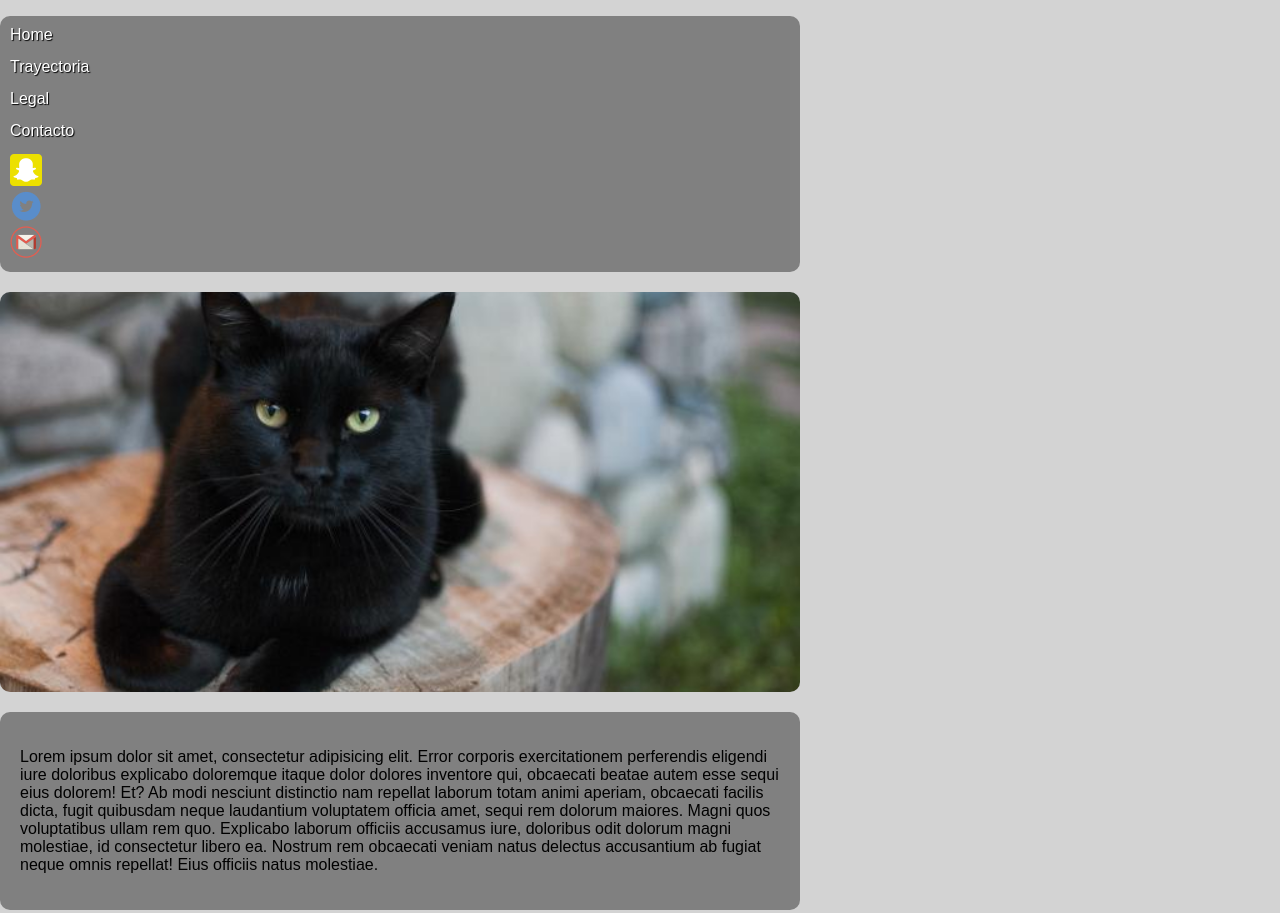
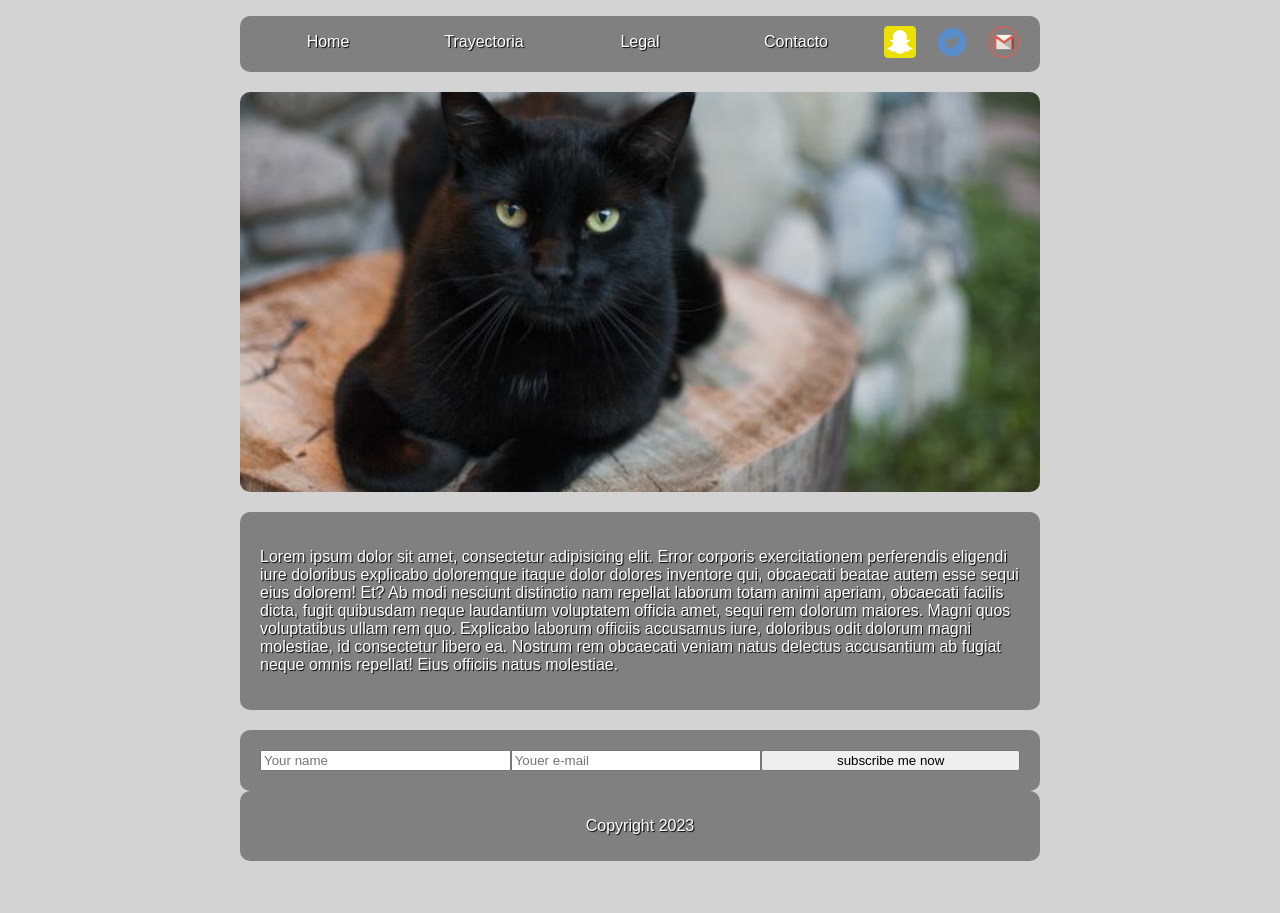
Before and after one commit to henryflores01/ProyectoFlexbox, a plain HTML site: page index.html in a window 1280 px wide. Shown: the top 913 px of the page. After the commit the page ends 861 px from the top, so only its background shows below. Drawn offline with Linux system fonts and the light colour scheme.

Commit message:
Se agrego estilo flex-box al proyecto

```diff
--- a/css/main.css
+++ b/css/main.css
@@ -20,11 +20,18 @@ body
     background-color: lightgray;
     margin: 0;
     padding: 0;
+    display: flex;
+    justify-content: center;
+    align-items: flex-start;
 }
 
 #main
 {
     width: 800px;
+    min-height: 100vh;
+    display: flex;
+    justify-content: center;
+    flex-direction: column;
 }
 
 .header
@@ -33,12 +40,19 @@ body
     background-color: gray;
     list-style: none;
     border-radius: 10px;
+    margin-bottom: 0;
     padding: 10px;
+    display: flex;
+    justify-content: space-around;
 }
 
     .header .menu
     {
         height: 32px;
+        display: flex;
+        justify-content: center;
+        align-items: center;
+        flex: 3;
     }
 
         .header .menu a
@@ -50,7 +64,10 @@ body
 
     .header .social
     {
-
+        display: flex;
+        justify-content: center;
+        align-items: center;
+        flex: 1;
     }
 
 .slider
@@ -72,6 +89,12 @@ body
     margin-top: 20px;
 }
 
+    .content p
+    {
+        color: white;
+        text-shadow: 1px 1px 1px black;
+    }
+
 .widget
 {
     background-color: gray;
@@ -79,7 +102,20 @@ body
     border-radius: 10px;
     padding: 20px;
     margin-top: 20px;
+
 }
+
+    .widget form
+    {
+        display: flex;
+        justify-content: center;
+    }
+
+    .widget form > *
+    {
+        flex: 1;
+    }
+
 
 .footer
 {
```
